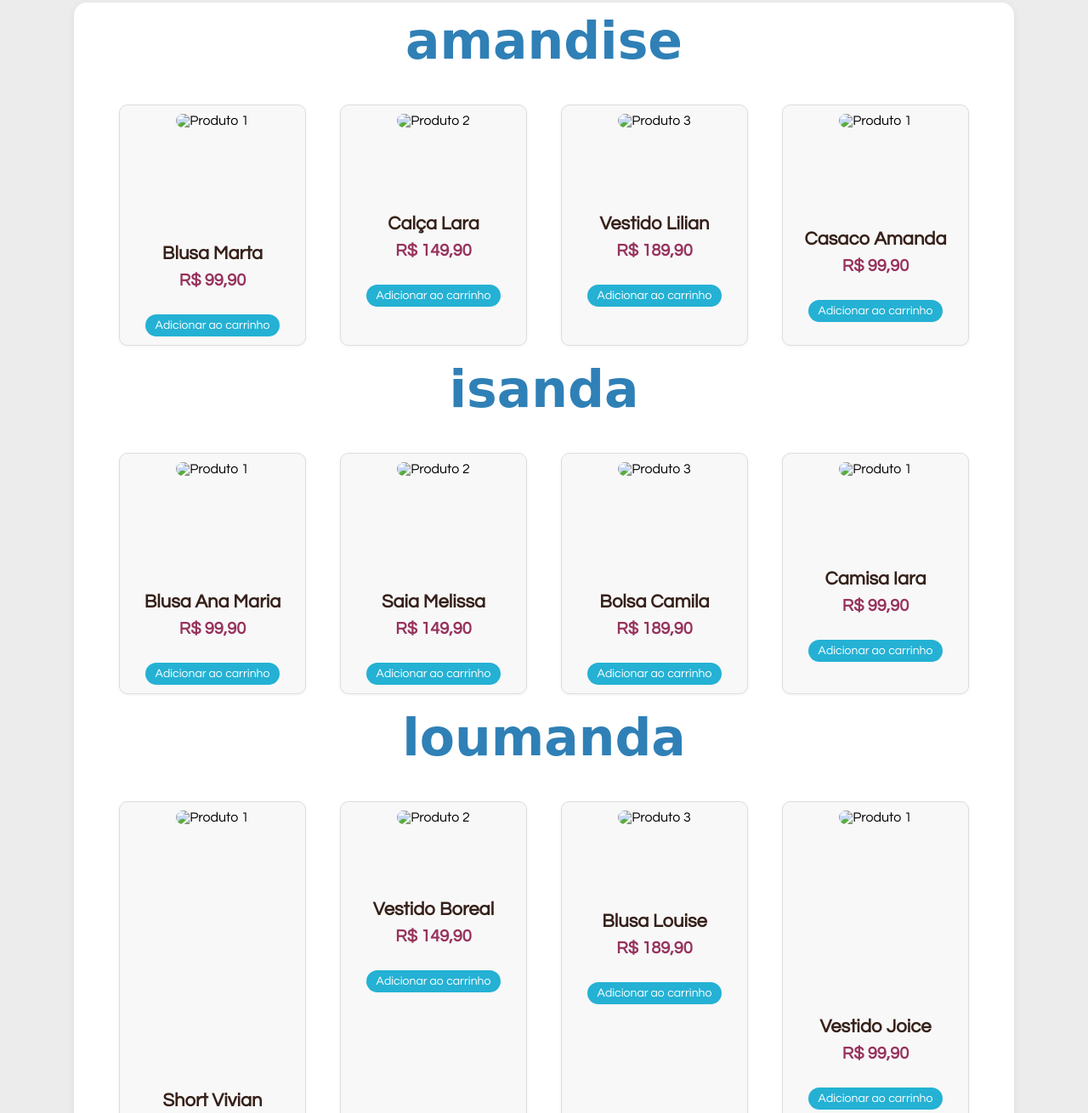
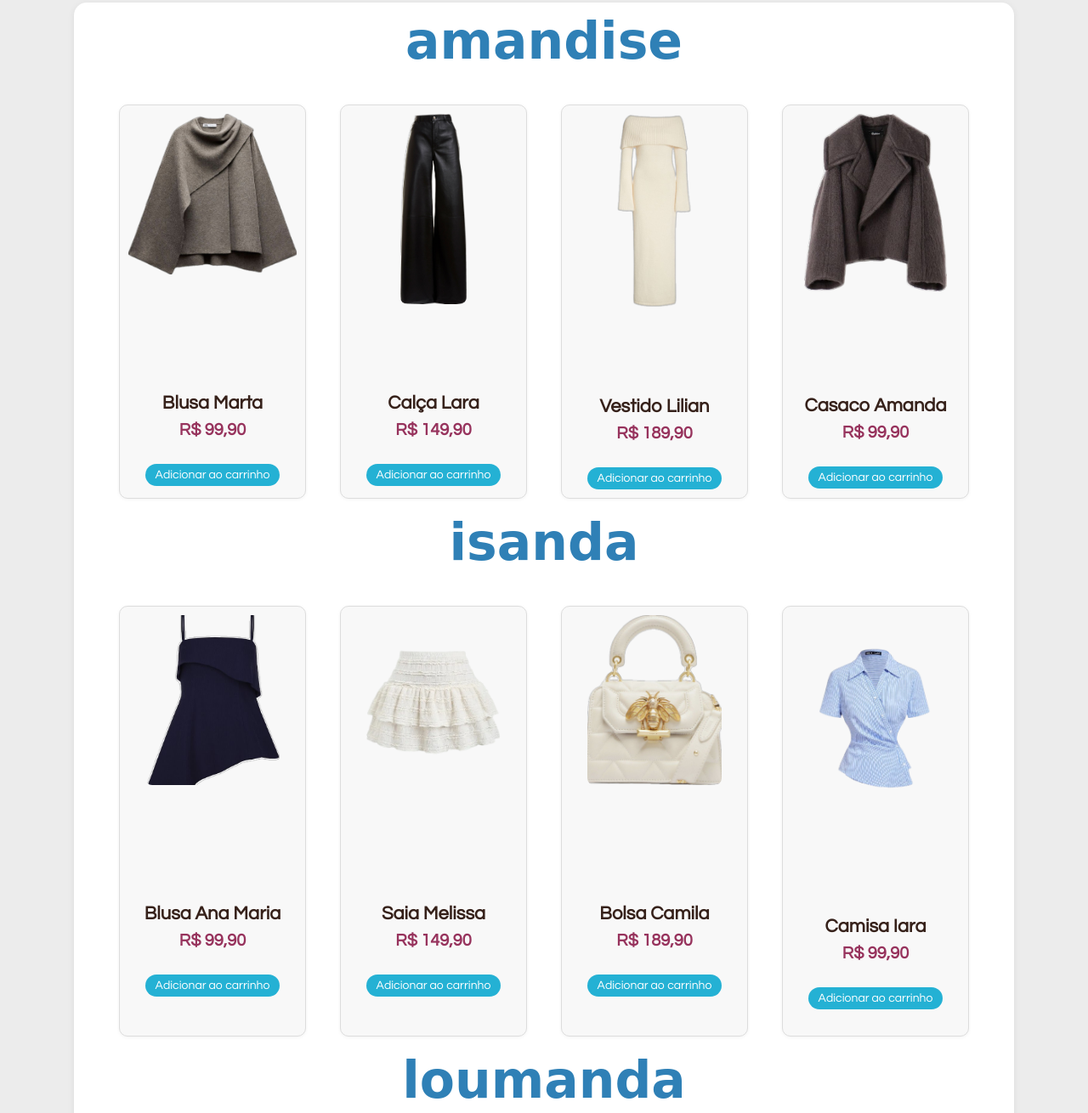
Before and after one commit to Louisegvar/l-astore.github.io, a plain HTML site: page index.html in a window 1280 px wide. Shown: the part 1480-2790 px from the top of the page at 85% size. Drawn offline with Linux system fonts and the light colour scheme; a web font is replaced by a local one.

Commit message:
Update index.html

```diff
--- a/index.html
+++ b/index.html
@@ -50,21 +50,21 @@
     <h2> nossas coleções</h2>
     <div class="servicos">
         <div class="card">
-            <img style="display: block; margin: 0 auto; width: 70px; height: 70px;" src="imgs/neve-removebg-preview.png">
+            <img style="display: block; margin: 0 auto; width: 70px; height: 70px;" src="neve-removebg-preview.png">
         <div class="card-text">
             <h3>Amandise</h3>
             <p>O estilo casual chique de inverno é caracterizado pela combinação de peças confortáveis e elementos elegantes, criando um visual descontraído, mas sofisticado, ideal para diversas ocasiões. Para compor esse estilo utilizamos peças de lã, de couro, tricôs, de alfaiataria, jeans escuros e botas elegantes.</p>
         </div>
         </div>
         <div class="card">
-            <img style="display: block; margin: 0 auto; width: 70px; height: 70px;" src="imgs/flor-linda-forma-de-cinco-petalas-removebg-preview.png">
+            <img style="display: block; margin: 0 auto; width: 70px; height: 70px;" src="flor-linda-forma-de-cinco-petalas-removebg-preview.png">
         <div class="card-text">
             <h3>Isanda</h3>
             <p>O estilo casual chique de primavera é marcado pela leveza e frescor das peças. Ideal para dias amenos, esse visual traz tecidos suaves como algodão, linho e seda. Para compor o look, apostamos em vestidos fluidos, calças de alfaiataria, saias midi, além de acessórios delicados.</p>
         </div>
         </div>
         <div class="card">
-            <img style="display: block; margin: 0 auto; width: 70px; height: 70px;" src="imgs/forma-de-sol-removebg-preview.png">
+            <img style="display: block; margin: 0 auto; width: 70px; height: 70px;" src="forma-de-sol-removebg-preview.png">
         <div class="card-text">
             <h3>Loumanda</h3>
             <p>O estilo casual esportivo de verão é caracterizado pela combinação de peças leves e confortáveis com um toque despojado e moderno, criando um visual prático e cheio de estilo. Para compor esse estilo, utilizamos peças como camisetas, regatas, shorts, calças esportivas, tênis e sandálias confortáveis.</p>
@@ -77,27 +77,27 @@
     <h2>amandise</h2>
     <div class="produtos-lista">
         <div class="produto-card">
-            <img style="width: 100%; height: auto; margin-bottom: 50px;" src="imgs/blusa i.png" alt="Produto 1">
+            <img style="width: 100%; height: auto; margin-bottom: 50px;" src="blusa i.png" alt="Produto 1">
             <h3>Blusa Marta</h3>
             <p class="preco">R$ 99,90</p>
             <button class="add-carrinho">Adicionar ao carrinho</button>
         </div>
         <div class="produto-card">
-            <img style="width: 39%; height: auto;" src="imgs/calca i.png" alt="Produto 2">
+            <img style="width: 39%; height: auto;" src="calca i.png" alt="Produto 2">
             <h3>Calça Lara</h3>
             <p class="preco">R$ 149,90</p>
             <button class="add-carrinho">Adicionar ao carrinho</button>
 
         </div>
         <div class="produto-card">
-            <img style="width: 45%; height: auto;" src="imgs/vestido bege.png" alt="Produto 3">
+            <img style="width: 45%; height: auto;" src="vestido bege.png" alt="Produto 3">
             <h3>Vestido Lilian</h3>
             <p class="preco">R$ 189,90</p>
             <button class="add-carrinho">Adicionar ao carrinho</button>
 
         </div>
         <div class="produto-card">
-            <img style="width: 85%; height: auto; margin-bottom: 33px;" src="imgs/casaco i.png" alt="Produto 1">
+            <img style="width: 85%; height: auto; margin-bottom: 33px;" src="casaco i.png" alt="Produto 1">
             <h3>Casaco Amanda</h3>
             <p class="preco">R$ 99,90</p>
             <button class="add-carrinho">Adicionar ao carrinho</button>
@@ -107,28 +107,28 @@
     <h2>isanda</h2>
     <div class="produtos-lista">
         <div class="produto-card">
-            <img style="width: 80%; margin-bottom: 50px;" src="imgs/blusa pr.png" alt="Produto 1">
+            <img style="width: 80%; margin-bottom: 50px;" src="blusa pr.png" alt="Produto 1">
             <h3>Blusa Ana Maria</h3>
             <p class="preco">R$ 99,90</p>
             <button class="add-carrinho">Adicionar ao carrinho</button>
 
         </div>
         <div class="produto-card">
-            <img style="width: 100%; margin-bottom: 50px;" src="imgs/saia_p-removebg-preview.png" alt="Produto 2">
+            <img style="width: 100%; margin-bottom: 50px;" src="saia_p-removebg-preview.png" alt="Produto 2">
             <h3>Saia Melissa</h3>
             <p class="preco">R$ 149,90</p>
             <button class="add-carrinho">Adicionar ao carrinho</button>
 
         </div>
         <div class="produto-card">
-            <img style="width: 80%; margin-bottom: 50px;" src="imgs/bolsa p.png" alt="Produto 3">
+            <img style="width: 80%; margin-bottom: 50px;" src="bolsa p.png" alt="Produto 3">
             <h3>Bolsa Camila</h3>
             <p class="preco">R$ 189,90</p>
             <button class="add-carrinho">Adicionar ao carrinho</button>
 
         </div>
         <div class="produto-card">
-            <img style="width: 100%; height: 50%; margin-bottom: 23px;" src="imgs/camisa_p-removebg-preview.png" alt="Produto 1">
+            <img style="width: 100%; height: 50%; margin-bottom: 23px;" src="camisa_p-removebg-preview.png" alt="Produto 1">
             <h3>Camisa Iara</h3>
             <p class="preco">R$ 99,90</p>
             <button class="add-carrinho">Adicionar ao carrinho</button>
@@ -138,28 +138,28 @@
     <h2>loumanda</h2>
     <div class="produtos-lista">
         <div class="produto-card">
-            <img style="width: 100%; height: auto; margin-bottom: 227px;" src="imgs/short v.png" alt="Produto 1">
+            <img style="width: 100%; height: auto; margin-bottom: 227px;" src="short v.png" alt="Produto 1">
             <h3>Short Vivian</h3>
             <p class="preco">R$ 99,90</p>
             <button class="add-carrinho">Adicionar ao carrinho</button>
 
         </div>
         <div class="produto-card">
-            <img style="width: 100%; height: auto; margin-bottom: 2px;" src="imgs/vestido_v-removebg-preview.png" alt="Produto 2">
+            <img style="width: 100%; height: auto; margin-bottom: 2px;" src="vestido_v-removebg-preview.png" alt="Produto 2">
             <h3>Vestido Boreal</h3>
             <p class="preco">R$ 149,90</p>
             <button class="add-carrinho">Adicionar ao carrinho</button>
 
         </div>
         <div class="produto-card">
-            <img style="width: 70%; height:auto; margin-bottom: 16px;" src="imgs/croped rosa.png" alt="Produto 3">
+            <img style="width: 70%; height:auto; margin-bottom: 16px;" src="croped rosa.png" alt="Produto 3">
             <h3>Blusa Louise</h3>
             <p class="preco">R$ 189,90</p>
             <button class="add-carrinho">Adicionar ao carrinho</button>
 
         </div>
         <div class="produto-card">
-            <img style="width: 100%; height: auto; margin-bottom: 140px;" src="imgs/vestido_vv-removebg-preview.png" alt="Produto 1">
+            <img style="width: 100%; height: auto; margin-bottom: 140px;" src="vestido_vv-removebg-preview.png" alt="Produto 1">
             <h3>Vestido Joice</h3>
             <p class="preco">R$ 99,90</p>
             <button class="add-carrinho">Adicionar ao carrinho</button>
```
